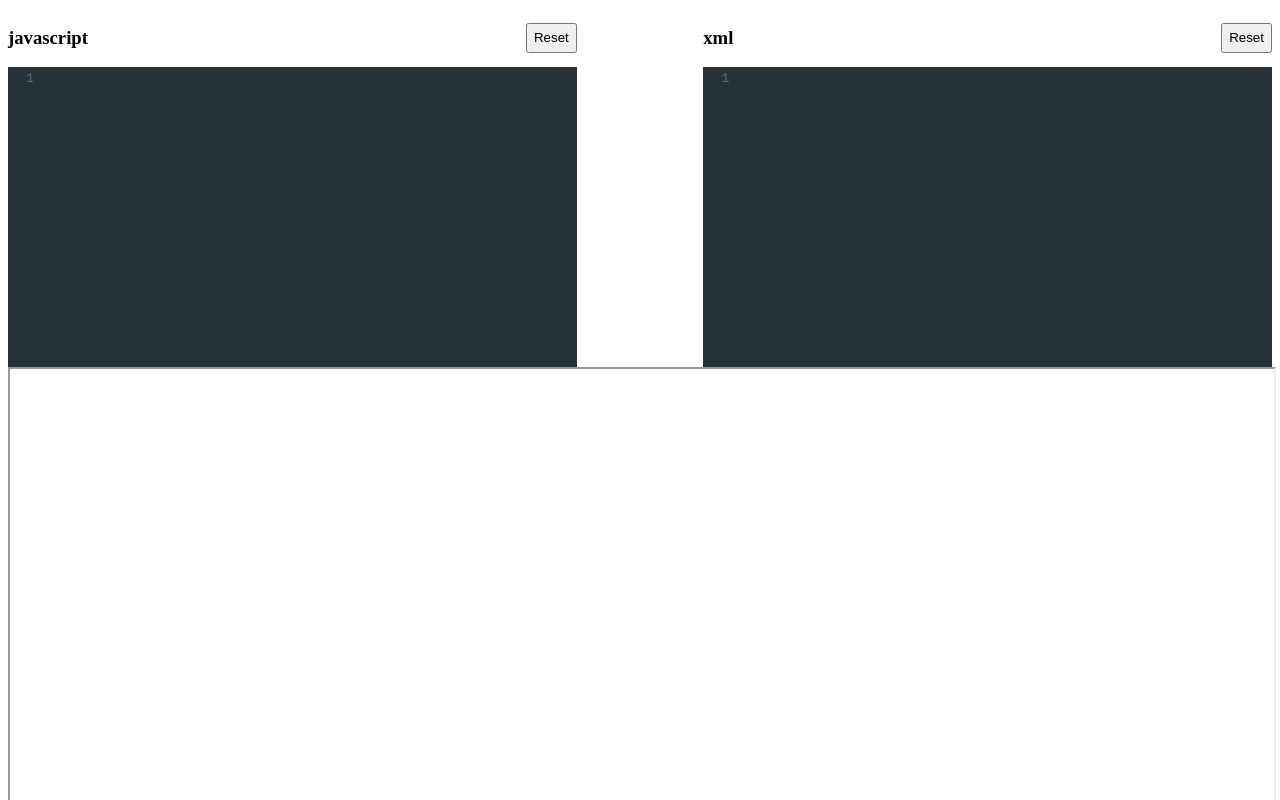
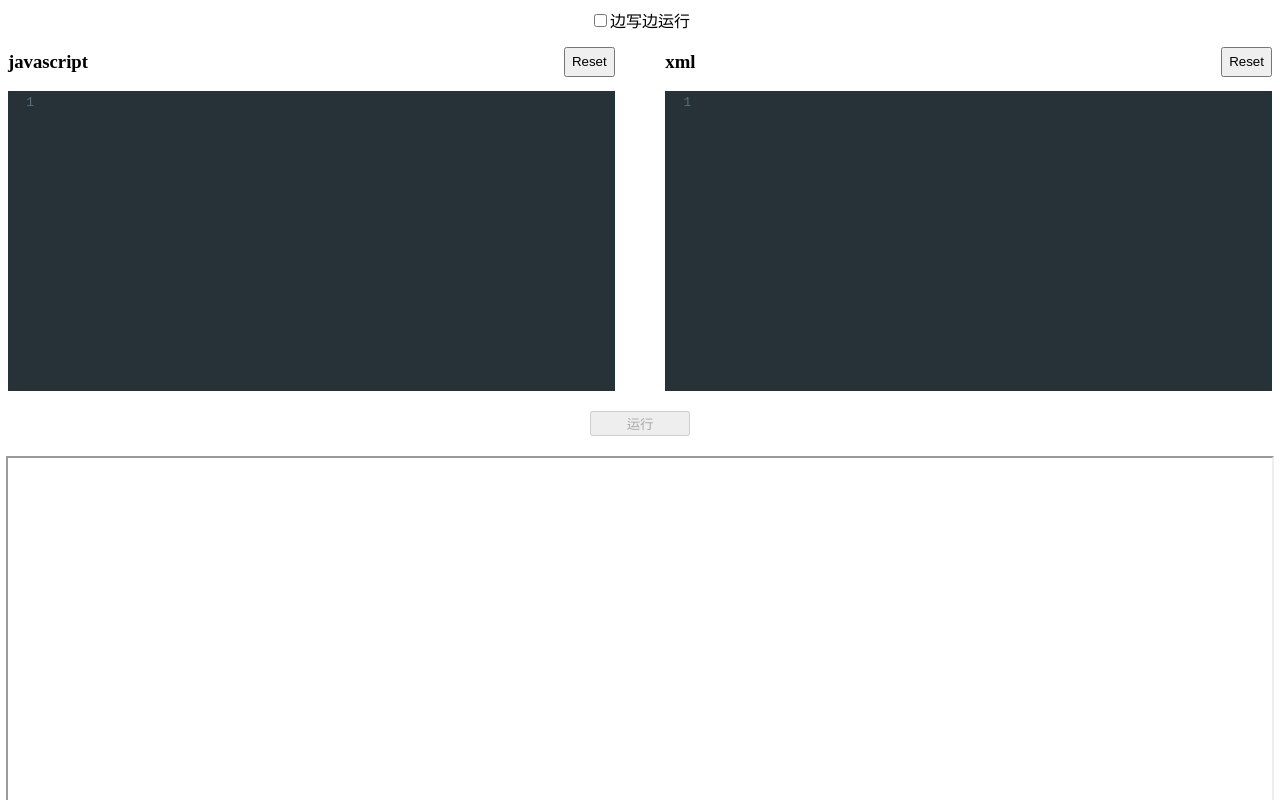
Before and after one commit to tanyanbo/online-ide, a React (Create React App) app: page / in a window 1280 px wide. Shown: the top 800 px of the page. Built offline with nearby package versions, Linux system fonts and the light colour scheme.

Commit message:
Add run while typing button

```diff
--- a/src/App.css
+++ b/src/App.css
@@ -3,3 +3,14 @@
     width: 100%;
     justify-content: space-between;
 }
+
+.App {
+    display: flex;
+    align-items: center;
+    flex-direction: column;
+}
+
+.run-button {
+    width: 100px;
+    margin-bottom: 20px;
+}
--- a/src/App.js
+++ b/src/App.js
@@ -1,13 +1,16 @@
 import "./App.css";
-import React, { useEffect, useState } from "react";
+import React, { useEffect, useRef, useState } from "react";
 import Editor from "./components/Editor";
 
 function App() {
   const [srcDoc, setSrcDoc] = useState("");
   const [js, setJs] = useState("");
   const [html, setHtml] = useState("");
+  const [isChecked, setIsChecked] = useState(false);
+  // const [python, setPython] = useState("");
 
   useEffect(() => {
+    const timer = setTimeout(() => {
       setSrcDoc(`
         <html lang="en-US">
           <body>
@@ -18,14 +21,28 @@ function App() {
           </body>
         </html>
       `);
+    }, 250);
+    return () => clearTimeout(timer);
   }, [js, html]);
+
+  const changeRunState = (e) => {
+    setIsChecked(e.target.checked);
+  };
 
   return (
     <div className="App">
+      <form>
+        <input type="checkbox" id="run" onChange={changeRunState} />
+        <label htmlFor="run">边写边运行</label>
+      </form>
       <div className="editor-container">
         <Editor onChange={setJs} language="javascript" />
         <Editor onChange={setHtml} language="xml" />
+        {/*<Editor language="python" onChange={setPython} />*/}
       </div>
+      <button className="run-button" disabled={!isChecked}>
+        运行
+      </button>
       <iframe
         srcDoc={srcDoc}
         sandbox="allow-scripts"
--- a/src/components/Editor.css
+++ b/src/components/Editor.css
@@ -1,8 +1,9 @@
 .editor {
     text-align: start;
-    width: 45%;
+    width: 48%;
     display: flex;
     flex-direction: column;
+    margin-bottom: 20px;
 }
 
 .editor-top {
--- a/src/components/Editor.js
+++ b/src/components/Editor.js
@@ -2,6 +2,7 @@ import React, { useState } from "react";
 import { Controlled as CodeMirror } from "react-codemirror2";
 import "codemirror/mode/javascript/javascript";
 import "codemirror/mode/xml/xml";
+import "codemirror/mode/python/python";
 import "codemirror/lib/codemirror.css";
 import "codemirror/theme/material.css";
 import "./Editor.css";
```
Lines whose indentation alone changed are shown as unchanged.
